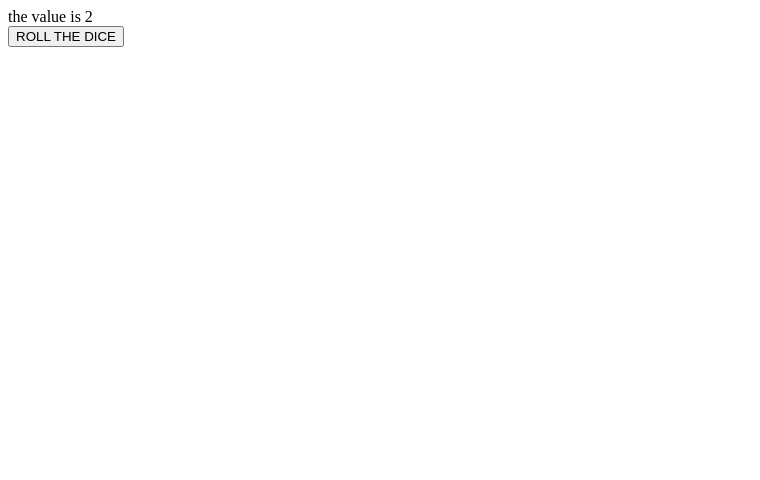
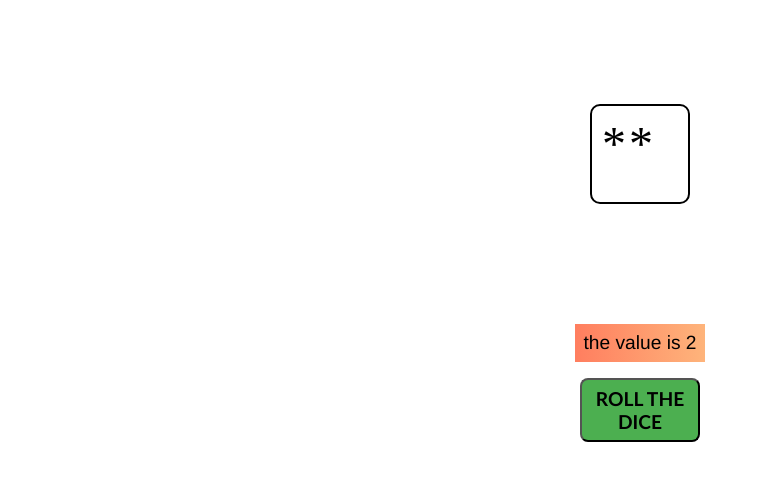
Before and after one commit to CodePixel744/vanillajs-projects, a plain HTML site: page DiceRoller/index.html in a window 1280 px wide. Both pictures are taken after a click on the button "ROLL THE DICE". Shown: the whole page, without its empty margins (0-760 px from the left). Drawn offline with Linux system fonts and the light colour scheme.

Commit message:
changes done took some transition effect help from AI

```diff
--- /dev/null
+++ b/DiceRoller/dstyle.css
@@ -0,0 +1,53 @@
+* {
+    margin: 0;
+    padding: 0;
+    box-sizing: border-box;
+}
+
+.wrapper {
+    display: flex;
+    flex-direction: column;
+    align-items: center;
+    justify-content: center;
+}
+
+.dice {
+    /* background-color: yellow; */
+    display: flex;
+    flex-direction: column;
+    justify-content: center;
+    align-items: center;
+}
+
+.dicebox {
+    /* background-color: aqua; */
+    display: flex;
+    align-items: center;
+    justify-content: center;
+    margin: 8vh;
+    /* border: 2px solid black; */
+    padding: 5vh;
+}
+
+.text {
+    margin: 2vh;
+    /* border: 1px solid red; */
+    padding: 1vh;
+    font-size: larger;
+    font-family: 'Franklin Gothic Medium', 'Arial Narrow', Arial, sans-serif;
+    /* background: linear-gradient(to right, #ff7e5f, #feb47b); */
+}
+
+#button {
+    height: 8vh;
+    width: 15vh;
+    border-radius: 1vh;
+    background-color: #4CAF50;
+    font-family: 'Gill Sans', 'Gill Sans MT', Calibri, 'Trebuchet MS', sans-serif;
+    font-weight: 800;
+    font-size: larger;
+}
+
+#button:hover {
+    cursor: pointer;
+}
--- a/DiceRoller/index.html
+++ b/DiceRoller/index.html
@@ -5,18 +5,22 @@
     <meta charset="UTF-8">
     <meta name="viewport" content="width=device-width, initial-scale=1.0">
     <title>Document</title>
-    <link rel="stylesheet" href="style.css">
-    <script src="script.js"></script>
+    <link rel="stylesheet" href="dstyle.css">
 </head>
 
 <body>
-    <div class="dice">
+    <div class="wrapper">
+        <div class="dice">
+            <div class="dicebox">
 
+            </div>
+        </div>
+        <div class="text">
+
+        </div>
+        <button id="button">ROLL THE DICE</button>
     </div>
-    <div class="text">
-
-    </div>
-    <button id="button">ROLL THE DICE</button>
+    <script src="script.js"></script>
 </body>
 
 </html>
--- a/DiceRoller/script.js
+++ b/DiceRoller/script.js
@@ -1,14 +1,24 @@
 document.addEventListener('DOMContentLoaded', (event) => {
     let button = document.getElementById("button");
-    button.addEventListener('click', runThis);
+    button.addEventListener('click', () => {
+        /**this function took from AI */
+        let dicebox = document.getElementsByClassName('dicebox')[0];
+        dicebox.style.transition = 'all 0.5s ease';
+        dicebox.style.opacity = '0';
+        setTimeout(() => {
+            runThis();
+            dicebox.style.opacity = '1';
+        }, 500);
+    });
+    let dicebox = document.getElementsByClassName('dicebox');
     let array = [];
-    let dicebox = document.getElementsByClassName('dicebox')
     console.log(dicebox);
     let textValue = document.getElementsByClassName('text');
     function runThis() {
         let randomNumber = Math.floor(Math.random() * 6) + 1;
         /**always forgetting this TQ AI */
         textValue[0].textContent = `the value is ${randomNumber}`;
+        textValue[0].style.backgroundImage = `linear-gradient(to right, #ff7e5f, #feb47b)`;
         array.push(randomNumber);
         createDivwithDots(array[0]);
         while (array.length != 0) {
--- a/DiceRoller/style.css
+++ /dev/null
@@ -1,35 +0,0 @@
-.dice {
-    /* background-color: yellow; */
-    display: flex;
-    flex-direction: column;
-    justify-content: center;
-    align-items: center;
-}
-
-.dicebox {
-    /* background-color: aqua; */
-    display: flex;
-    align-items: center;
-    justify-content: center;
-    margin: 8vh;
-    /* border:2px solid black; */
-    padding: 5vh;
-}
-
-.dice .text {
-    margin: 2vh;
-    /* border:1px solid red; */
-    padding: 1vh;
-    font-size: larger;
-    font-family: 'Franklin Gothic Medium', 'Arial Narrow', Arial, sans-serif;
-}
-
-.dice button {
-    height: 10vh;
-    width: 30vh;
-    border-radius: 1vh;
-}
-
-.dice button:hover {
-    cursor: pointer;
-}
```
